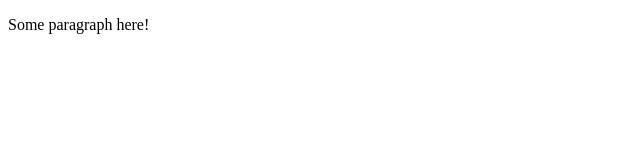
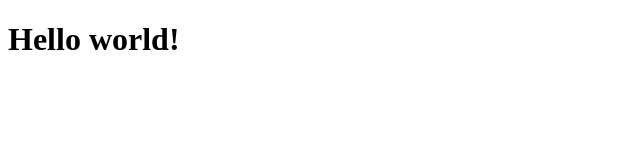
Before and after one commit to egsonweb/training, a plain HTML site: page test.html in a window 1280 px wide. Shown: the whole page, without its empty margins (0-640 px from the left). Drawn offline with Linux system fonts and the light colour scheme.

Commit message:
replace paragraph with header level one

```diff
--- a/test.html
+++ b/test.html
@@ -8,7 +8,7 @@
 </head>
 <body>
   <div id="wrapper">
-    <p>Some paragraph here!</p>
+    <h1>Hello world!</h1>
   </div>
 </body>
 </html>
```
